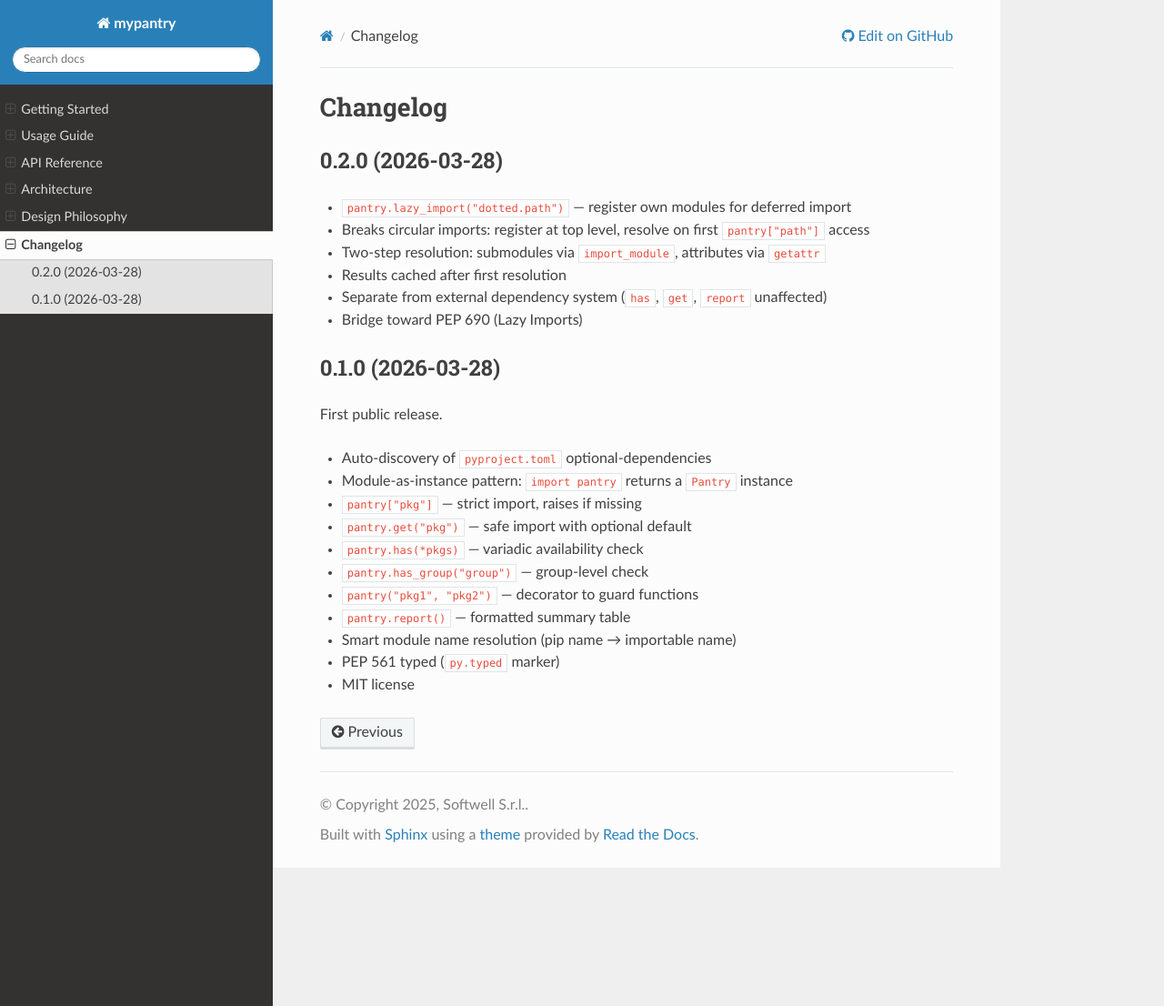
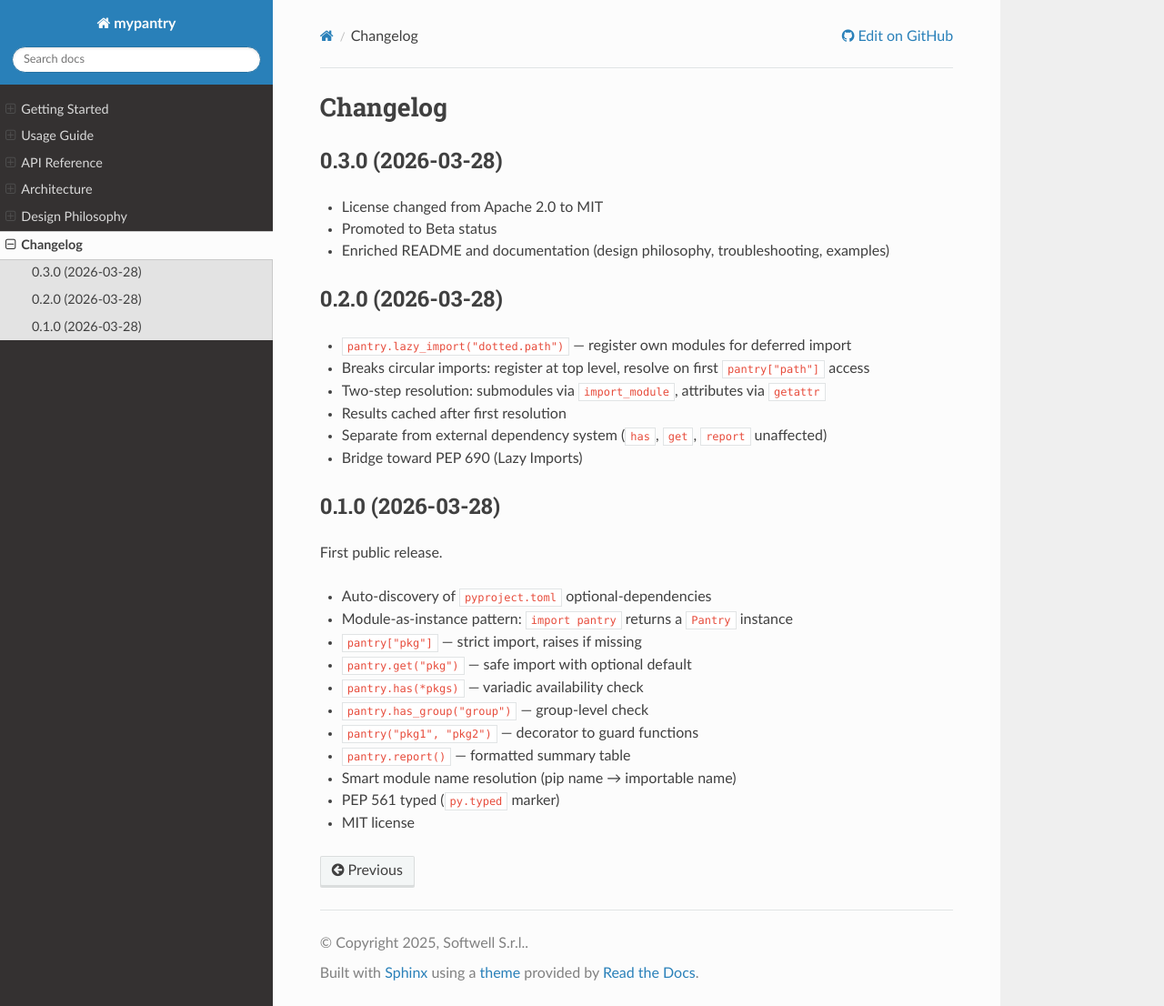
Before and after one commit to genropy/genro-pantry, a Sphinx documentation site: the page built from docs/changelog.md, in a window 1280 px wide and 1106 px high. Shown: the whole window at 91% size. Built offline with Sphinx 7.4.7 and the Read the Docs theme 3.1.0, drawn with Linux system fonts in a browser that asks for light colours.

Commit message:
chore: bump version to 0.3.0

```diff
--- a/docs/changelog.md
+++ b/docs/changelog.md
@@ -1,4 +1,10 @@
 # Changelog
+
+## 0.3.0 (2026-03-28)
+
+- License changed from Apache 2.0 to MIT
+- Promoted to Beta status
+- Enriched README and documentation (design philosophy, troubleshooting, examples)
 
 ## 0.2.0 (2026-03-28)
 
--- a/pyproject.toml
+++ b/pyproject.toml
@@ -6,7 +6,7 @@ build-backend = "hatchling.build"
 
 [project]
 name = "mypantry"
-version = "0.2.0"
+version = "0.3.0"
 description = "Runtime capability registry for optional Python dependencies"
 readme = "README.md"
 license = "MIT"
```
